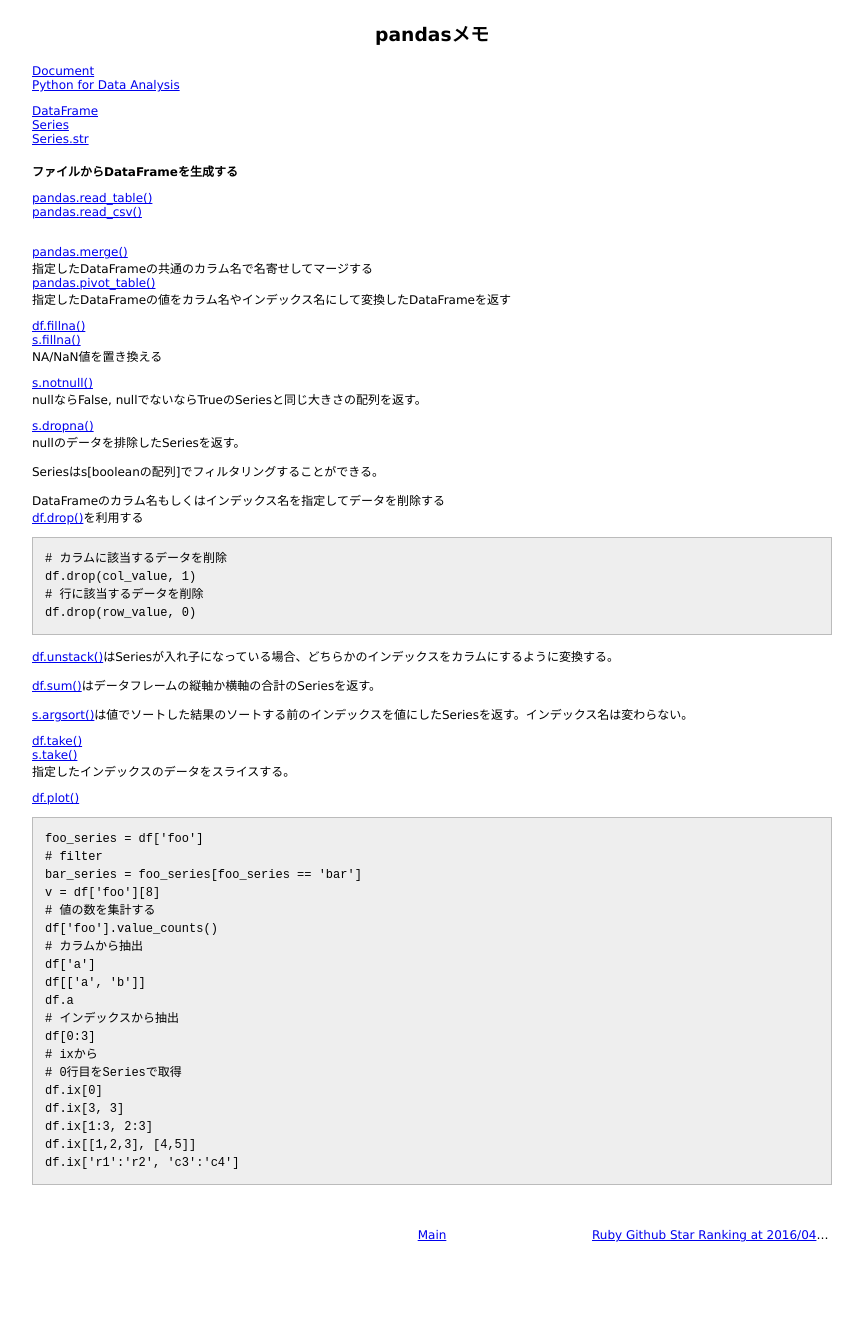
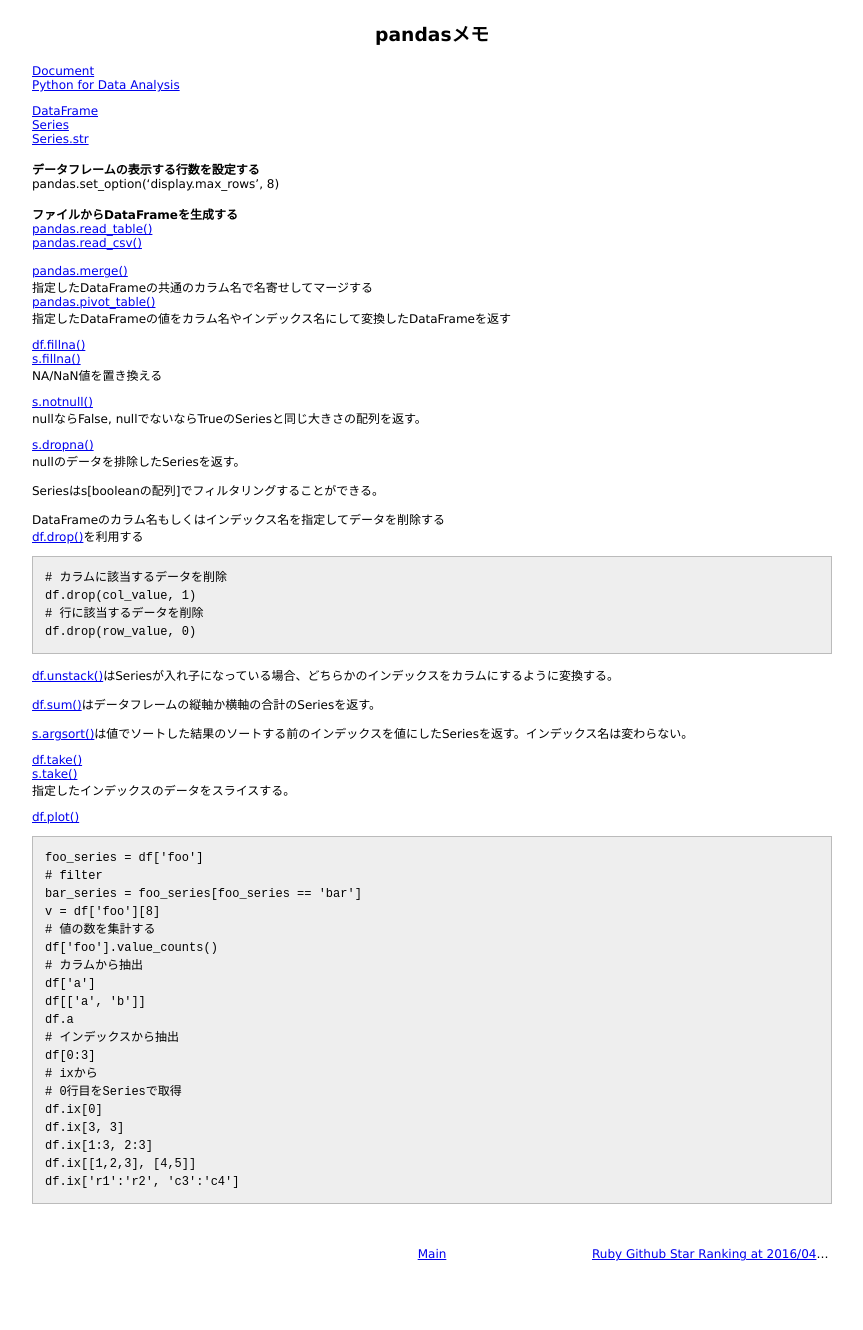
Before and after one commit to 38elements/38elements.github.com, a Jekyll site: the page built from _posts/2016-04-24-pandas.md, in a window 1280 px wide. Shown: the whole page, without its empty margins (208-1071 px from the left). Built offline with Jekyll 4.4.1, drawn with Linux system fonts in a browser that asks for light colours.

Commit message:
Update 2016-04-24-pandas.md

```diff
--- a/_posts/2016-04-24-pandas.md
+++ b/_posts/2016-04-24-pandas.md
@@ -8,12 +8,14 @@ title: pandasメモ
 [DataFrame](http://pandas.pydata.org/pandas-docs/stable/api.html#dataframe)
 [Series](http://pandas.pydata.org/pandas-docs/stable/api.html#series)
 [Series.str](http://pandas.pydata.org/pandas-docs/stable/api.html#string-handling)
-
-#### ファイルからDataFrameを生成する
+<br>
+**データフレームの表示する行数を設定する**
+pandas.set_option('display.max_rows', 8)
+<br>
+**ファイルからDataFrameを生成する**
 [pandas.read_table()](http://pandas.pydata.org/pandas-docs/stable/generated/pandas.read_table.html)
 [pandas.read_csv()](http://pandas.pydata.org/pandas-docs/stable/generated/pandas.read_csv.html)
 <br>
-
 [pandas.merge()](http://pandas.pydata.org/pandas-docs/stable/generated/pandas.DataFrame.merge.html)
 指定したDataFrameの共通のカラム名で名寄せしてマージする
 [pandas.pivot_table()](http://pandas.pydata.org/pandas-docs/stable/generated/pandas.pivot_table.html)
```
